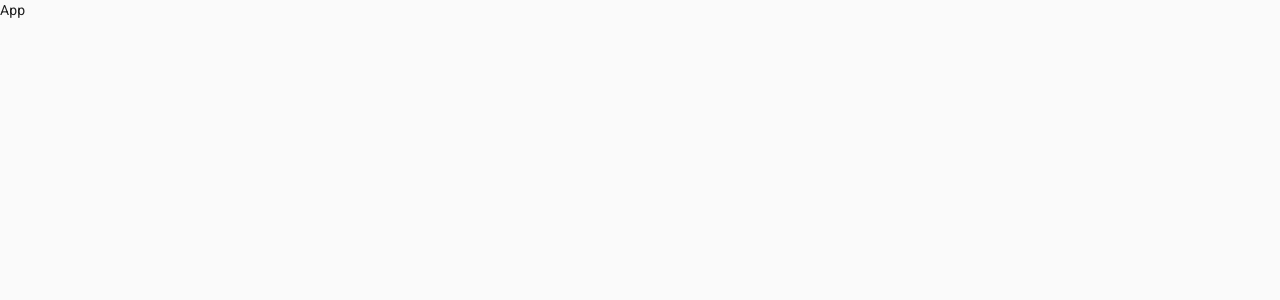
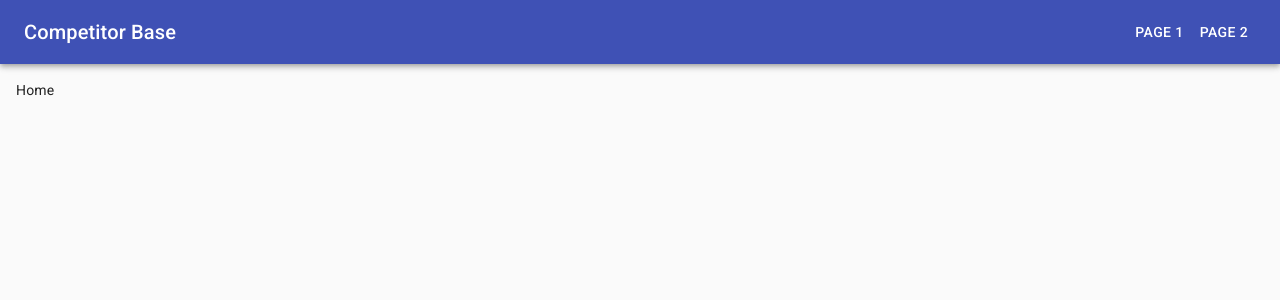
Before and after one commit to jonatanklosko/competitor-base, a React (Create React App) app in the folder client/: page / in a window 1280 px wide. Shown: the top 300 px of the page. Built offline with nearby package versions, Linux system fonts and the light colour scheme.

Commit message:
Add Material UI and router.

```diff
--- a/client/src/components/App.js
+++ b/client/src/components/App.js
@@ -1,14 +1,15 @@
-import React, { Fragment } from 'react';
-import CssBaseline from '@material-ui/core/CssBaseline';
+import React from 'react';
+import { CssBaseline } from '@material-ui/core';
+import { BrowserRouter as Router } from 'react-router-dom';
+
+import Navigation from './Navigation';
 
 function App() {
   return (
-    <Fragment>
+    <Router>
       <CssBaseline />
-      <div>
-        App
-      </div>
-    </Fragment>
+      <Navigation />
+    </Router>
   );
 }
 
--- /dev/null
+++ b/client/src/components/Home.js
@@ -0,0 +1,7 @@
+import React from 'react';
+
+function Home() {
+  return <div>Home</div>;
+}
+
+export default Home;
--- /dev/null
+++ b/client/src/components/Navigation.js
@@ -0,0 +1,41 @@
+import React, { Fragment } from 'react';
+import { AppBar, Toolbar, Typography, Button } from '@material-ui/core';
+import { makeStyles } from '@material-ui/core/styles';
+import { Switch, Route } from 'react-router-dom';
+import Home from './Home';
+
+const useStyles = makeStyles((theme) => ({
+  title: {
+    flexGrow: 1,
+  },
+  main: {
+    padding: theme.spacing(2),
+  },
+}));
+
+function Navigation() {
+  const classes = useStyles();
+
+  return (
+    <Fragment>
+      <AppBar position="static">
+        <Toolbar>
+          <Typography variant="h6" className={classes.title}>
+            Competitor Base
+          </Typography>
+          <Button color="inherit">Page 1</Button>
+          <Button color="inherit">Page 2</Button>
+        </Toolbar>
+      </AppBar>
+      <div className={classes.main}>
+        <Switch>
+          <Route path="/">
+            <Home />
+          </Route>
+        </Switch>
+      </div>
+    </Fragment>
+  );
+}
+
+export default Navigation;
```
Also changed, not shown: client/package.json (+15 -0 lines), client/src/serviceWorker.js (+6 -6 lines), 1 other file (tests, documents, lock files or other folders).
